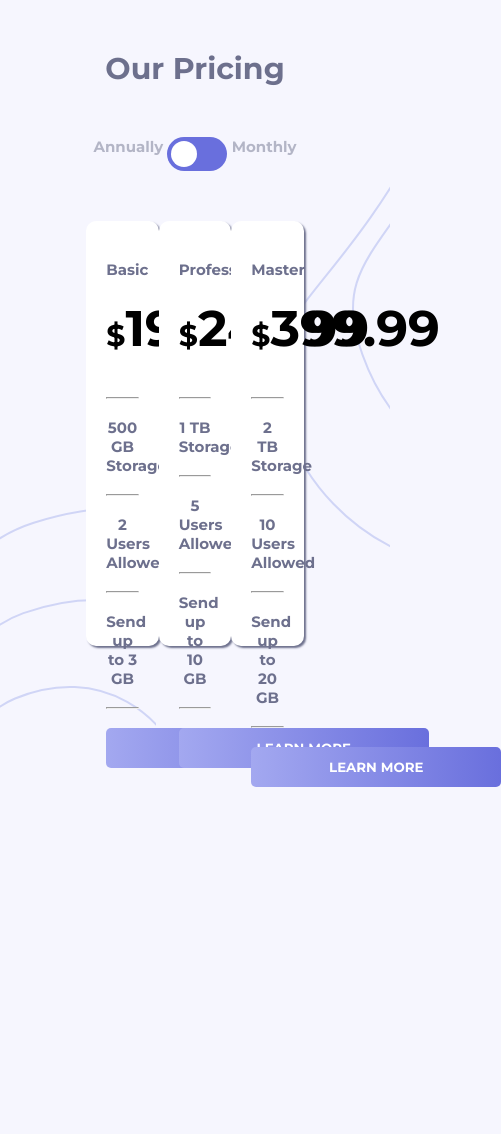
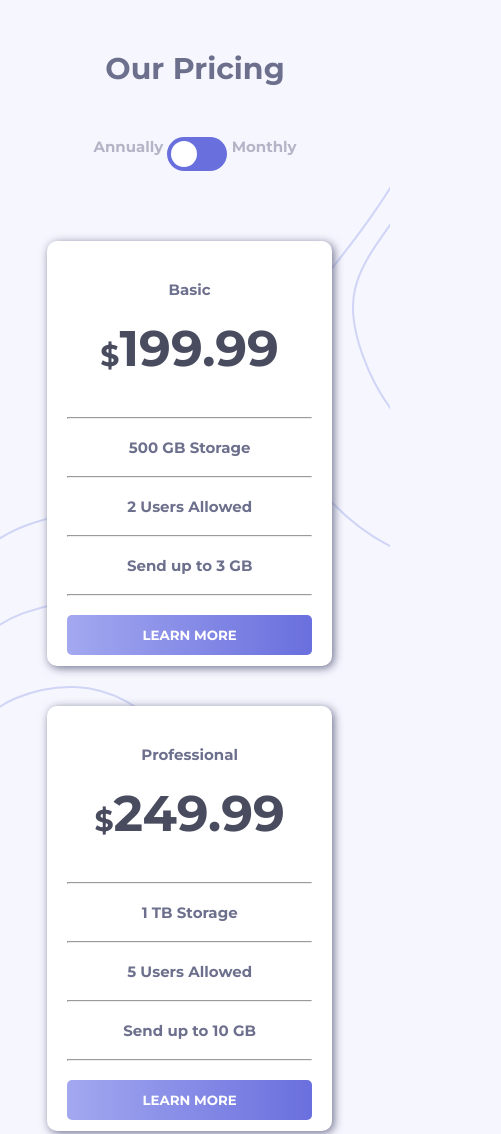
Before and after one commit to pkhatri196/css-drill2, a plain HTML site: page index.html in a window 390 px wide. Shown: the top 1134 px of the page, 501 px wide, since content can reach past the window. Before the commit the page ends 844 px from the top, so only its background shows below. Drawn offline with Linux system fonts and the light colour scheme.

Commit message:
made responsive for mobile devices

```diff
--- a/index.html
+++ b/index.html
@@ -29,6 +29,8 @@
         color: hsl(228, 45%, 44%);
       }
     </style>
+
+
   </head>
   <body align="center">
 
@@ -45,12 +47,16 @@
     <div class="space"></div>
     <h1 class="heading" style="color: hsl(233, 13%, 49%)"> Our Pricing </h1>
        <div class="space"></div>
-      <span> <span style="color:hsl(234, 14%, 74%)">Annually  </span>
-      <label class="switch">
-        <input type="checkbox">
+      <span> <span style="color:hsl(234, 14%, 74%)"> Annually </span>
+
+      <!-- Toggle -->
+
+      <label  class="switch">
+        <input id="toggle" type="checkbox" >
         <span class="slider round"></span>
       </label>
-      <span style="color:hsl(234, 14%, 74%)">  Monthly</span></span>
+
+      <span style="color:hsl(234, 14%, 74%)"> Monthly</span></span>
 
       <section class="containers">
          <div class="price_cards">
@@ -58,7 +64,7 @@
               <br>
                   <p class="card_text">Basic</p>
                   <br>
-                  <p class="price"><span style="font-size:30px;">$</span>199.99</p>
+                  <p class="price" id="basic"><span style="font-size:30px;">$</span>199.99</p>
                   <br>
                   <br>
                   <hr>
@@ -83,7 +89,7 @@
               <br>
               <p class="card_text">Professional</p>
               <br>
-              <p class="price"><span style="font-size:30px;">$</span>249.99</p>
+              <p id="professional" class="price"><span style="font-size:30px;">$</span>249.99</p>
               <br>
               <br>
               <hr>
@@ -109,7 +115,7 @@
               <div class="card_descriptor">
               <p class="card_text">Master</p>
               <br>
-              <p class="price"><span style="font-size:30px;">$</span>399.99</p>
+              <p id="master" class="price"><span style="font-size:30px;">$</span>399.99</p>
               <br>
               <br>
               <hr>
@@ -143,5 +149,20 @@
         </g>
       </svg>
 
+       <!-- JS CODE -->
+
+      <script>
+        var toggle = document.getElementsById("toggle");
+
+        toggle.addEventListener('change', function () {
+
+          if (toggle.checked) {
+            document.getElementsById("basic").innerHTML = "19.99";
+            document.getElementsById("professional").innerHTML = "24.99";
+            document.getElementsById("master").innerHTML = "39.99";
+          }
+        });
+
+      </script>
   </body>
 </html>
--- a/style.css
+++ b/style.css
@@ -50,10 +50,10 @@ strong{
 .card1{
     width:25%;
     height:425px;
-    border: none;
+    /* border: none; */
     border-radius:10px;
     padding:20px;
-    box-shadow: 2px 2px 2px hsl(233, 13%, 49%);
+    box-shadow: 2px 2px 10px hsl(233, 13%, 49%);
     background-color: white;
 }
 
@@ -76,6 +76,7 @@ strong{
 
 .price{
     font-size:50px;
+    color:hsl(232, 13%, 33%);
 }
 
 .card_text{
@@ -85,7 +86,7 @@ strong{
 button{
     font-family: "Montserrat", sans-serif;
     height: 40px;
-    width:250px;
+    width:100%;
     font-weight:700;
     background: linear-gradient(to right,hsl(236, 72%, 79%),hsl(237, 63%, 64%));
     color:white;
@@ -133,8 +134,9 @@ button{
     transition: .4s;
 }
 
+
 input:checked+.slider {
-    background-color: linear-gradient(hsl(236, 72%, 79%), hsl(237, 63%, 64%));
+    background-color: hsl(237, 63%, 64%);
 }
 
 input:focus+.slider {
@@ -156,13 +158,20 @@ input:checked+.slider:before {
     border-radius: 50%;
 }
 
-@media( min-width:375px){
+@media( max-width:768px){
 
 
+.price_cards{
+    display:flex;
+    flex-direction:column;
+    margin-right:20%;
+    margin-left:7%;
+}
 
-
-
-
+.card1{
+    width:100%;
+    margin:20px;
+}
 
 
 }
```
